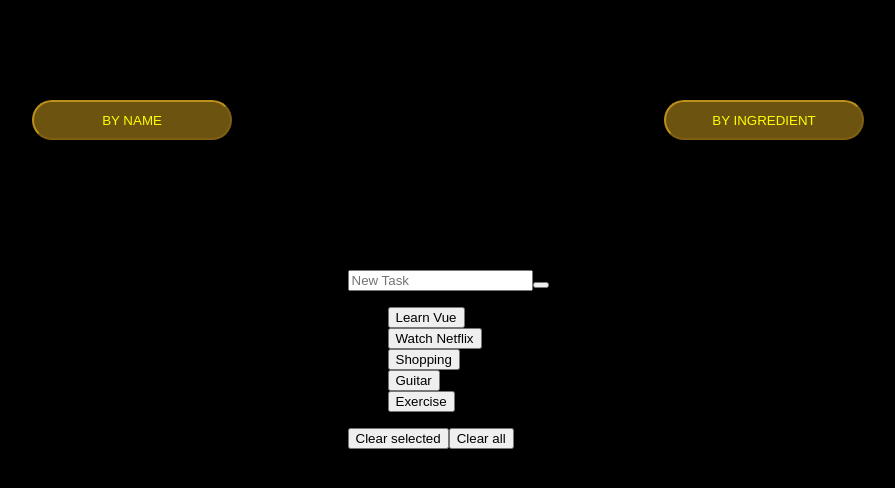
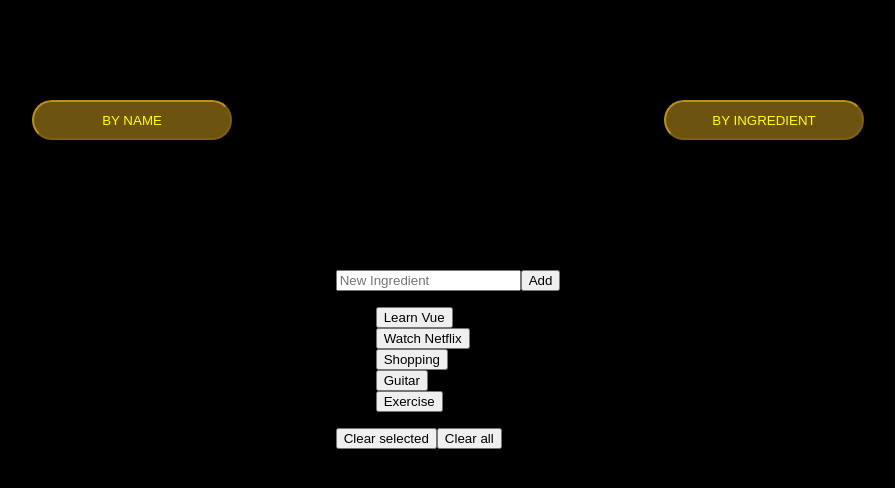
Before and after one commit to RaySandhu/bottoms-up, a Vue app in the folder BottomsUp/: page / in a window 1280 px wide. Both pictures are taken after a click on the button "BY INGREDIENT". Shown: the top 488 px of the page, without its empty margins (192-1087 px from the left). Built offline with nearby package versions, Linux system fonts and the light colour scheme.

Commit message:
Users can add new ingredient by pressing add button or enter

```diff
--- a/BottomsUp/components/searchIngredient/IngredList.vue
+++ b/BottomsUp/components/searchIngredient/IngredList.vue
@@ -7,8 +7,9 @@
       </div>
       <!-- form -->
       <div class="form">
-        <input type="text" placeholder="New Task" />
-        <button><i class="fas fa-plus"></i></button>
+        <input type="text" placeholder="New Ingredient" v-model="newIngred"
+        @keyup.enter="addIngred"/>
+        <button @click="addIngred">Add<i class="fas fa-plus"></i></button>
       </div>
       <!-- task lists -->
       <div class="ingredients">
@@ -24,9 +25,9 @@
         <button @click="clearAll">Clear all</button>
       </div>
       <!-- pending task -->
-      <div class="pendingTasks">
+      <!-- <div class="pendingTasks">
         <span>Pending Tasks: </span>
-      </div>
+      </div> -->
     </div>
   </div>
 </template>
@@ -35,7 +36,21 @@
 export default {
   name: "Ingredients",
   props: ['ingredients'],
+  data() {
+    return{
+      newIngred: "",
+    }
+  },
   methods: {
+    addIngred(){
+      if(this.newIngred){
+        this.ingredients.push({
+          title: this.newIngred,
+          selected: false,
+        });
+        this.newIngred = "";
+      }
+    },
     clearSelected(){
       for(let i = 0; i < this.ingredients.length; i++){
         if(this.ingredients[i].selected){
```
